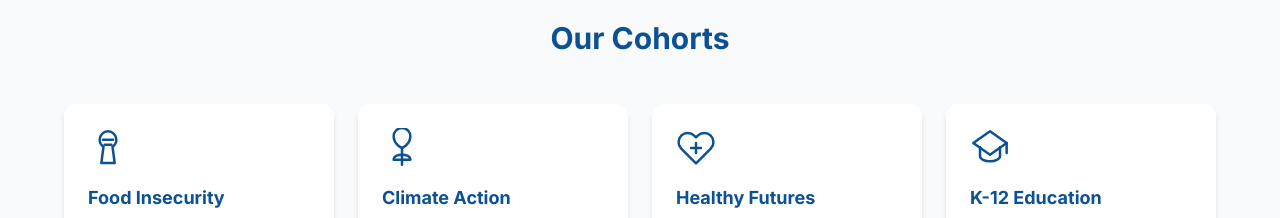
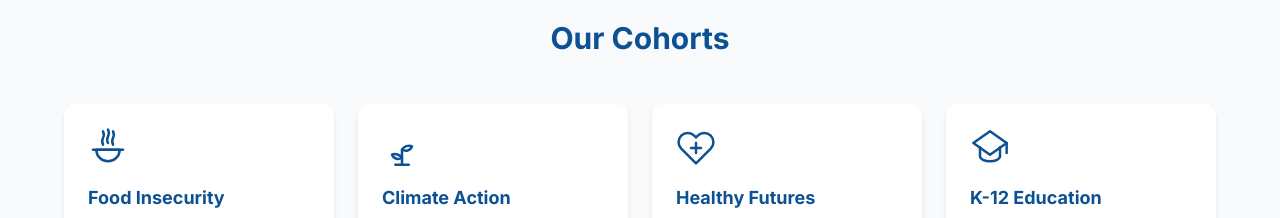
Before and after one commit to macymacdiarmid/College-Corps-Website, a React (Vite) app in the folder frontend/: page / in a window 1280 px wide. Shown: the part 1040-1258 px from the top of the page. Built offline with nearby package versions, Linux system fonts and the light colour scheme; no server answers.

Commit message:
Update icons and wire Apply Now to MS Forms
- Food Insecurity: bowl with steam icon
- Climate Action: sprouting leaves/seedling icon
- All Apply Now buttons now open the MS Forms application link in a new tab

Co-Authored-By: Claude Sonnet 4.6 <noreply@anthropic.com>

```diff
--- a/frontend/src/components/CohortIcon.tsx
+++ b/frontend/src/components/CohortIcon.tsx
@@ -5,9 +5,13 @@ interface IconProps {
 export function FoodIcon({ className = 'w-12 h-12' }: IconProps) {
   return (
     <svg className={className} viewBox="0 0 24 24" fill="none" stroke="currentColor" strokeWidth={1.5} strokeLinecap="round" strokeLinejoin="round">
-      <path d="M12 2a5 5 0 0 0-5 5c0 1.8.9 3.3 2.3 4.2L8 21h8l-1.3-9.8A5 5 0 0 0 17 7a5 5 0 0 0-5-5z" />
-      <path d="M9 7h6" />
-      <path d="M10 10h4" />
+      {/* Bowl */}
+      <path d="M5 13c0 3.9 3.1 7 7 7s7-3.1 7-7H5z" />
+      <path d="M3 13h18" />
+      {/* Steam */}
+      <path d="M9 10 Q8 8 9 6 Q10 4 9 2" />
+      <path d="M12 9 Q11 7 12 5 Q13 3 12 1" />
+      <path d="M15 10 Q14 8 15 6 Q16 4 15 2" />
     </svg>
   )
 }
@@ -15,9 +19,14 @@ export function FoodIcon({ className = 'w-12 h-12' }: IconProps) {
 export function ClimateIcon({ className = 'w-12 h-12' }: IconProps) {
   return (
     <svg className={className} viewBox="0 0 24 24" fill="none" stroke="currentColor" strokeWidth={1.5} strokeLinecap="round" strokeLinejoin="round">
-      <path d="M12 22V12" />
-      <path d="M12 12C12 12 7 10 7 5a5 5 0 0 1 10 0c0 5-5 7-5 7z" />
-      <path d="M12 16c-2.5 0-5 1-5 3h10c0-2-2.5-3-5-3z" />
+      {/* Stem */}
+      <path d="M12 22v-9" />
+      {/* Left leaf sprouting */}
+      <path d="M12 18 C11 16 8 15 6 16 C7 19 10 19 12 18z" />
+      {/* Right leaf sprouting */}
+      <path d="M12 13 C13 11 16 10 18 11 C17 14 14 14 12 13z" />
+      {/* Ground */}
+      <path d="M8 22h8" />
     </svg>
   )
 }
--- a/frontend/src/components/CohortPage.tsx
+++ b/frontend/src/components/CohortPage.tsx
@@ -91,12 +91,14 @@ export default function CohortPage({ cohort }: { cohort: CohortContent }) {
       <section className="bg-cc-blue text-white py-14 px-4 text-center">
         <h2 className="text-2xl font-bold mb-4">Join the {title} Cohort</h2>
         <p className="text-cc-blue-light mb-8">Ready to serve? Apply today and we'll be in touch.</p>
-        <Link
-          to="/contact"
+        <a
+          href="https://forms.office.com/Pages/ResponsePage.aspx?id=2wING578lUSVNx03nMoq522akEAKp5lJh4gZBmFwCk1UOU9LWldKUkdaNDlTUkZTVkRCQkFRVlMwQS4u"
+          target="_blank"
+          rel="noopener noreferrer"
           className="inline-block px-8 py-4 bg-cc-orange text-white font-bold text-lg rounded-lg hover:bg-cc-orange-medium transition-colors"
         >
           Apply Now
-        </Link>
+        </a>
       </section>
     </div>
   )
--- a/frontend/src/components/Navbar.tsx
+++ b/frontend/src/components/Navbar.tsx
@@ -70,12 +70,14 @@ export default function Navbar() {
               </NavLink>
             )
           )}
-          <Link
-            to="/contact"
+          <a
+            href="https://forms.office.com/Pages/ResponsePage.aspx?id=2wING578lUSVNx03nMoq522akEAKp5lJh4gZBmFwCk1UOU9LWldKUkdaNDlTUkZTVkRCQkFRVlMwQS4u"
+            target="_blank"
+            rel="noopener noreferrer"
             className="ml-4 px-4 py-2 bg-cc-orange text-white font-semibold rounded hover:bg-cc-orange-medium transition-colors"
           >
             Apply Now
-          </Link>
+          </a>
         </div>
 
         {/* Mobile hamburger */}
@@ -104,13 +106,15 @@ export default function Navbar() {
           <NavLink to="/cohorts/k12" onClick={() => setMobileOpen(false)} className="py-1 hover:text-cc-orange">K-12 Education</NavLink>
           <NavLink to="/updates" onClick={() => setMobileOpen(false)} className="py-1 hover:text-cc-orange">Updates</NavLink>
           <NavLink to="/contact" onClick={() => setMobileOpen(false)} className="py-1 hover:text-cc-orange">Contact</NavLink>
-          <Link
-            to="/contact"
+          <a
+            href="https://forms.office.com/Pages/ResponsePage.aspx?id=2wING578lUSVNx03nMoq522akEAKp5lJh4gZBmFwCk1UOU9LWldKUkdaNDlTUkZTVkRCQkFRVlMwQS4u"
+            target="_blank"
+            rel="noopener noreferrer"
             onClick={() => setMobileOpen(false)}
             className="mt-2 px-4 py-2 bg-cc-orange text-white font-semibold rounded text-center"
           >
             Apply Now
-          </Link>
+          </a>
         </div>
       )}
     </nav>
--- a/frontend/src/pages/Home.tsx
+++ b/frontend/src/pages/Home.tsx
@@ -52,12 +52,14 @@ export default function Home() {
             College Corps is Cal Poly's AmeriCorps program, connecting students with meaningful service
             opportunities while earning an education award. Join a cohort, make an impact, and grow as a leader.
           </p>
-          <Link
-            to="/contact"
+          <a
+            href="https://forms.office.com/Pages/ResponsePage.aspx?id=2wING578lUSVNx03nMoq522akEAKp5lJh4gZBmFwCk1UOU9LWldKUkdaNDlTUkZTVkRCQkFRVlMwQS4u"
+            target="_blank"
+            rel="noopener noreferrer"
             className="inline-block px-8 py-4 bg-cc-orange text-white font-bold text-lg rounded-lg hover:bg-cc-orange-medium transition-colors shadow-lg"
           >
             Apply Now
-          </Link>
+          </a>
         </div>
       </section>
 
@@ -121,12 +123,14 @@ export default function Home() {
       <section className="py-16 px-4 text-center">
         <h2 className="text-3xl font-bold text-cc-blue mb-4">Ready to Make a Difference?</h2>
         <p className="text-gray-600 mb-8 text-lg">Applications open every spring for the following academic year.</p>
-        <Link
-          to="/contact"
+        <a
+          href="https://forms.office.com/Pages/ResponsePage.aspx?id=2wING578lUSVNx03nMoq522akEAKp5lJh4gZBmFwCk1UOU9LWldKUkdaNDlTUkZTVkRCQkFRVlMwQS4u"
+          target="_blank"
+          rel="noopener noreferrer"
           className="inline-block px-8 py-4 bg-cc-blue text-white font-bold text-lg rounded-lg hover:bg-cc-blue-navy transition-colors"
         >
           Apply Now
-        </Link>
+        </a>
       </section>
     </div>
   )
```
